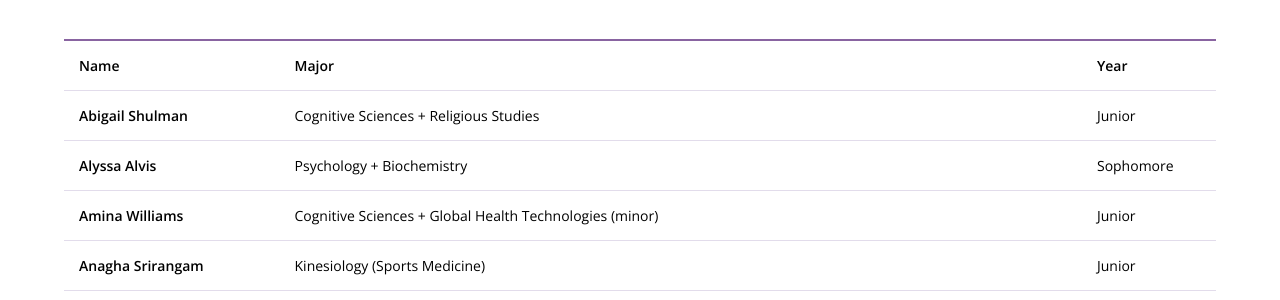
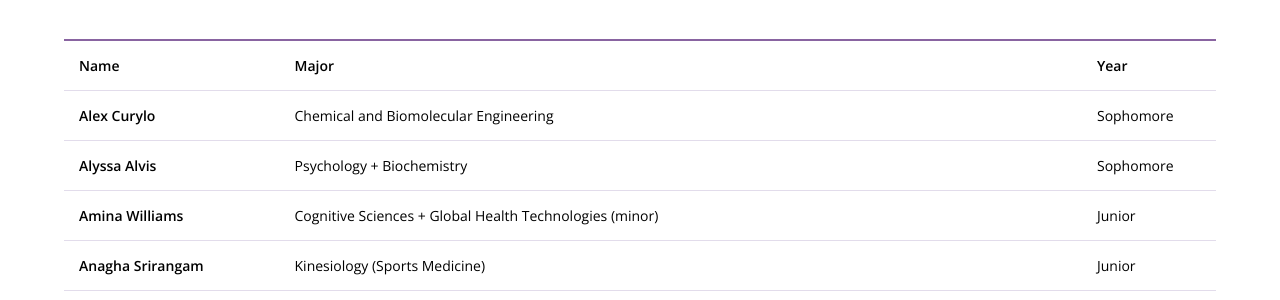
Before and after one commit to mcmurtrycollege/mcmurty-website-old, a Jekyll site: the page built from students/oweek/index.html, in a window 1280 px wide and 900 px high. Shown: the part 141-441 px from the top of the window. Built offline with Jekyll 4.4.1, drawn with Linux system fonts in a browser that asks for light colours; nearby versions of some CDN libraries; some web fonts are replaced.

Commit message:
Update oweek.yml

```diff
--- a/_data/oweek.yml
+++ b/_data/oweek.yml
@@ -1,6 +1,6 @@
-- name: Abigail Shulman
-  major: Cognitive Sciences + Religious Studies
-  year: Junior
+- name: Alex Curylo
+  major: Chemical and Biomolecular Engineering
+  year: Sophomore
 - name: Alyssa Alvis
   major: Psychology + Biochemistry
   year: Sophomore
```
